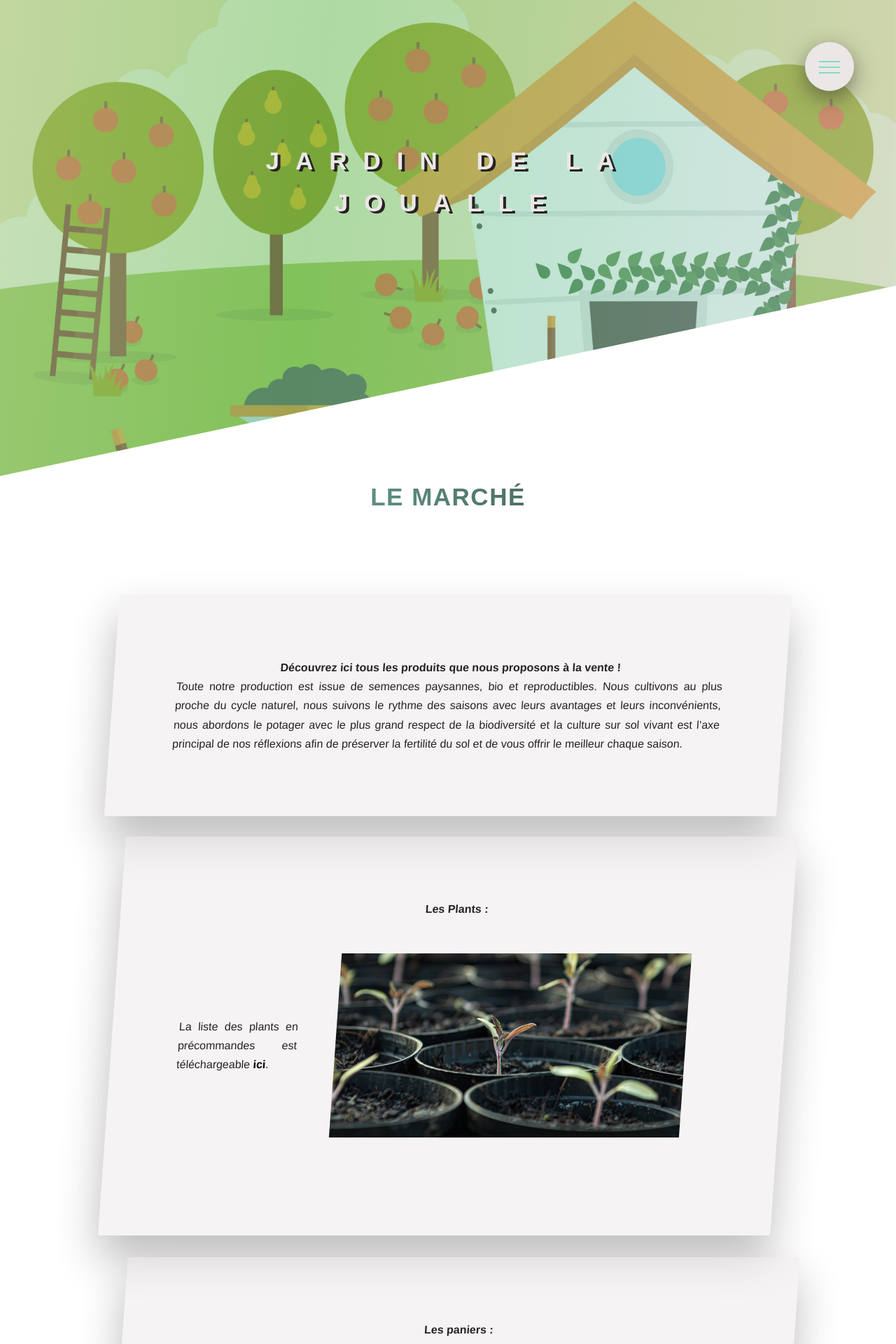
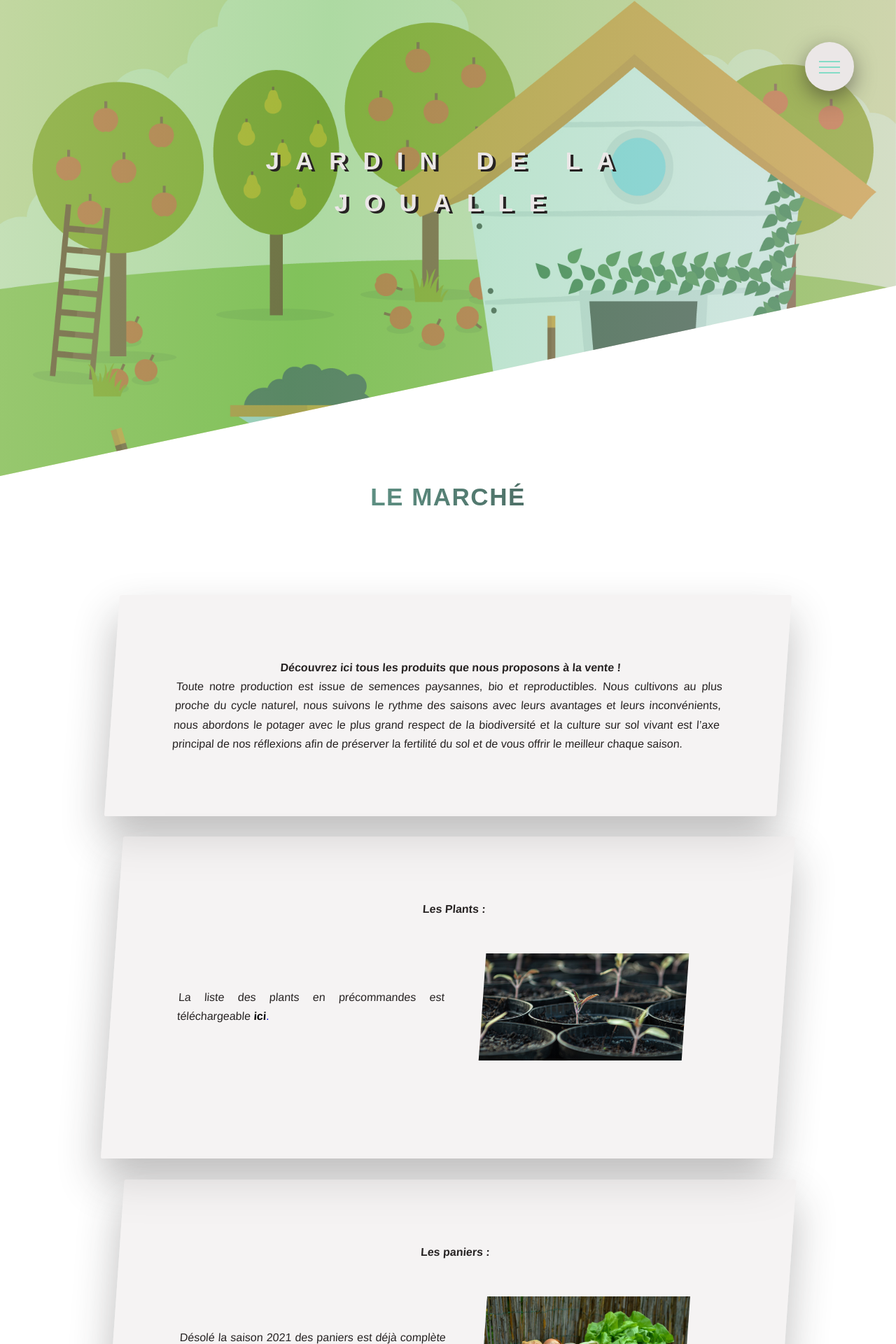
Before and after one commit to nicoWeb31/jardin-v2, a Next.js app: page /shop in a window 1280 px wide. Shown: the top 1920 px of the page at 70% size. Built offline with nearby package versions, Linux system fonts and the light colour scheme.

Commit message:
refacto scss module suite

```diff
--- a/pages/about/aboutPage.module.scss
+++ b/pages/about/aboutPage.module.scss
@@ -1,4 +1,4 @@
-.__about-content {
+.__aboutContent {
     margin-top: -30rem;
     text-align: justify;
 }
--- a/styles/pages/contact.scss
+++ b/pages/contact/contact.module.scss
@@ -1,3 +1,3 @@
-.__contact-container{
+.__contactContainer{
     margin-top: -30rem;
 }
--- a/pages/contact/index.tsx
+++ b/pages/contact/index.tsx
@@ -1,10 +1,11 @@
 import React from "react";
 import TitreSecondary from "../../components/Titre";
+import style from './contact.module.scss';
 
 const contact: React.FC = () => {
     return (
         <>
-        <main className="container-page">
+        <main className={style.__contactContainer}>
             <TitreSecondary>Contact</TitreSecondary>
 
             <div className="presentation">
--- a/pages/shop/index.tsx
+++ b/pages/shop/index.tsx
@@ -1,13 +1,14 @@
 import React from "react";
 import TitreSecondary from "../../components/Titre";
+import style from "./shopPage.module.scss";
 
 const shop: React.FC = () => {
     return (
         <>
-            <main className="container-page shopPage">
+            <main className={`container-page ${style.shopPage}`}>
                 <TitreSecondary>Le marché</TitreSecondary>
 
-                <div className="presentation">
+                <div className="modale">
                     <h4>
                         Découvrez ici tous les produits que nous proposons à la
                         vente !{" "}
@@ -24,9 +25,9 @@ const shop: React.FC = () => {
                     </p>
                 </div>
 
-                <div className="presentation">
+                <div className="modale">
                     <h4>Les Plants :</h4>
-                    <div className="shopCard">
+                    <div className={style.shopCard}>
                         <p>
                             La liste des plants en précommandes est
                             téléchargeable
@@ -34,16 +35,16 @@ const shop: React.FC = () => {
                                 href="/pdf/liste-plan-vente.pdf"
                                 download="pdf-vente-plants"
                             >
-                                <span>  ici</span>.
+                                <span> ici</span>.
                             </a>
                         </p>
                         <img src="/images/semis.jpg" alt="semis" />
                     </div>
                 </div>
 
-                <div className="presentation">
+                <div className="modale">
                     <h4>Les paniers :</h4>
-                    <div className="shopCard">
+                    <div className={style.shopCard}>
                         <p>
                             Désolé la saison 2021 des paniers est déjà complète
                             ! Rdv début 2022 pour effectuer vos réservations (et
@@ -54,9 +55,9 @@ const shop: React.FC = () => {
                     </div>
                 </div>
 
-                <div className="presentation">
+                <div className="modale">
                     <h4>Les surplus :</h4>
-                    <div className="shopCard">
+                    <div className={style.shopCard}>
                         <p>
                             En fonction des récoltes, retrouvez ici les produits
                             disponibles chaque lundi.
--- a/styles/pages/shopPage.scss
+++ b/pages/shop/shopPage.module.scss
@@ -1,13 +1,13 @@
-@import "../mixin";
+@import "../../styles/mixin";
 
 
 
 .shopPage{
     img{
         padding: 5rem;
-        width: 600px;
+        width: 50%;
         @include respond(phone) {
-            width: 200px;// <1200
+            width: 30%;// <1200
             padding: 2rem;
         }
     }
--- a/styles/globals.scss
+++ b/styles/globals.scss
@@ -3,7 +3,6 @@
 @import "./btnNav.scss";
 @import "./titreSecondary.scss";
 @import "./homePage.scss";
-@import "./pages/shopPage.scss";
 
 *,
 *::after,
@@ -16,14 +15,14 @@
 /* 16px by default,  declaration puis on joue avec les rems ex.... */
 html {
     /* font-size: 10px; */
-    font-size: 62.5%;//normal
+    font-size: 62.5%; //normal
 
     @include respond(tab-land) {
-        font-size: 56.25%;// <1200
+        font-size: 56.25%; // <1200
     }
 
     @include respond(tab-port) {
-        font-size: 50%;//<900
+        font-size: 50%; //<900
     }
     // @include respond(phone) {
     //     font-size: 50%; //<600
@@ -34,7 +33,6 @@ html {
 }
 
 body {
-
     font-family: "Raleway", sans-serif;
     font-weight: 400;
     /* font-size:16 px; */
@@ -44,11 +42,10 @@ body {
     box-sizing: border-box;
 }
 
-.container-page{
+.container-page {
     margin-top: -30rem;
     text-align: justify;
 }
-
 
 //formulaire
 .form {
@@ -88,7 +85,7 @@ body {
         transform: translateY(-4rem);
     }
 
-    .loginBtn{
+    .loginBtn {
         padding-top: 2rem;
 
         height: 3rem;
@@ -117,3 +114,15 @@ body {
     font-size: 1.3rem;
     color: rgb(133, 45, 45);
 }
+
+.modale {
+    width: 75%;
+    margin: 3rem auto;
+    text-align: justify;
+    background-color: rgba($c-w, 0.5);
+    box-shadow: 0 3rem 6rem rgba($c-b, 0.3);
+    border-radius: 3px;
+    font-size: $default-font-size;
+    padding: 9rem;
+    transform: skewX(-4deg);
+}
```
